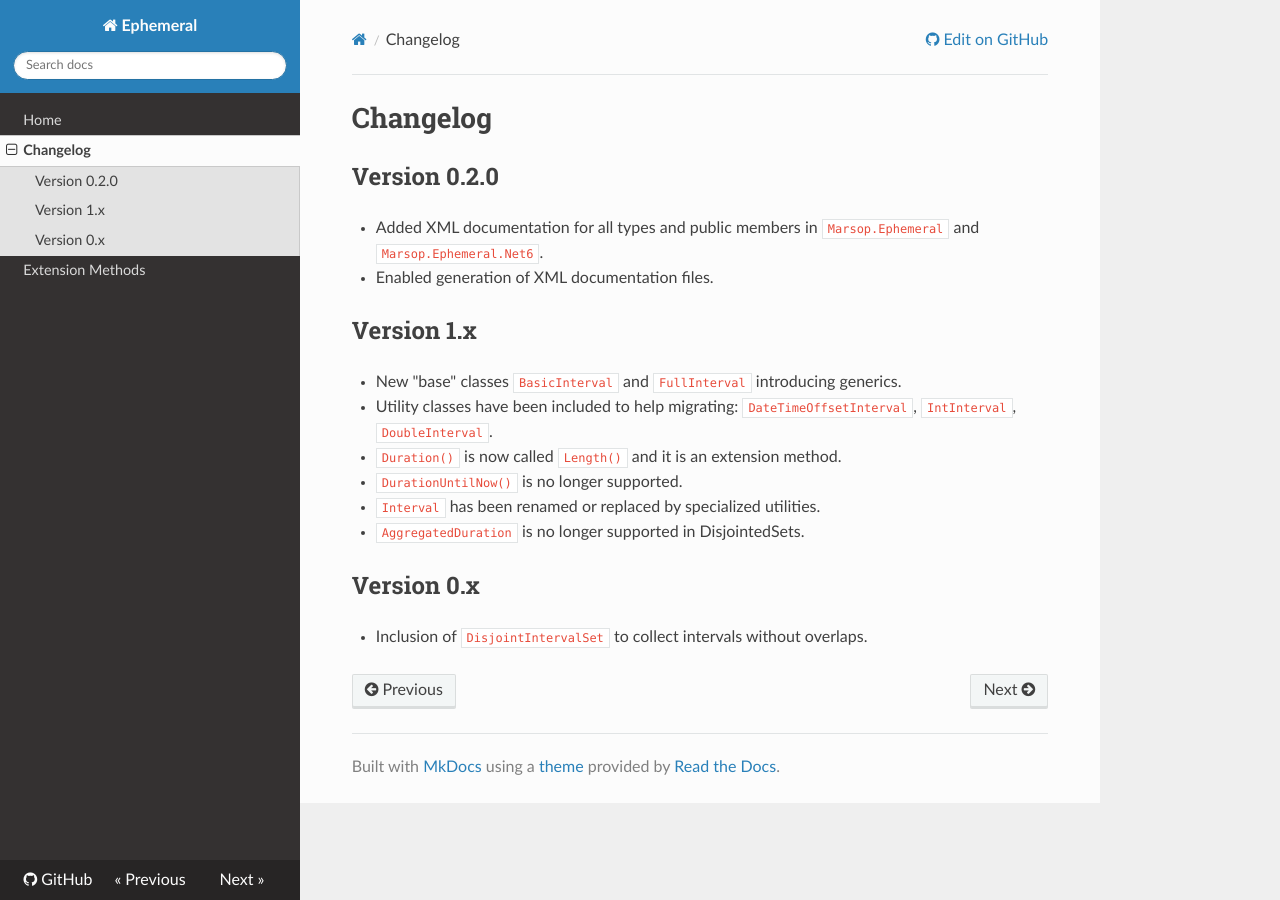
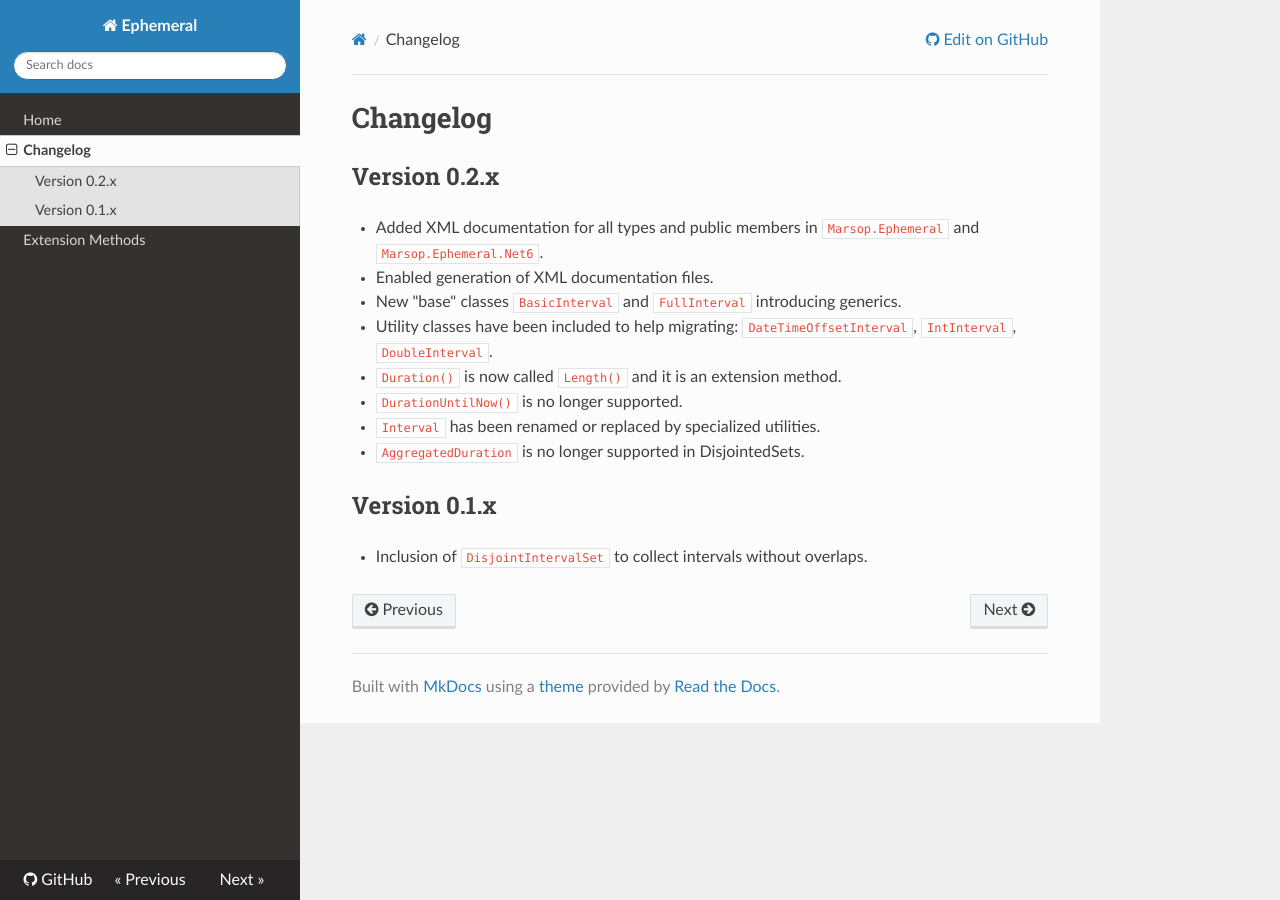
Before and after one commit to marsop/ephemeral, an MkDocs documentation site: the page built from docs/changes-v1.md, in a window 1280 px wide. Built offline with MkDocs 1.6.1, drawn with Linux system fonts in a browser that asks for light colours; nearby versions of some CDN libraries.

Commit message:
Update changes-v1.md

```diff
--- a/docs/changes-v1.md
+++ b/docs/changes-v1.md
@@ -1,12 +1,9 @@
 # Changelog
 
-## Version 0.2.0
+## Version 0.2.x
 
 - Added XML documentation for all types and public members in `Marsop.Ephemeral` and `Marsop.Ephemeral.Net6`.
 - Enabled generation of XML documentation files.
-
-## Version 1.x
-
 - New "base" classes `BasicInterval` and `FullInterval` introducing generics.
 - Utility classes have been included to help migrating: `DateTimeOffsetInterval`, `IntInterval`, `DoubleInterval`.
 - `Duration()` is now called `Length()` and it is an extension method.
```
Also changed, not shown: other parts of docs/changes-v1.md (+1 -1 lines).
